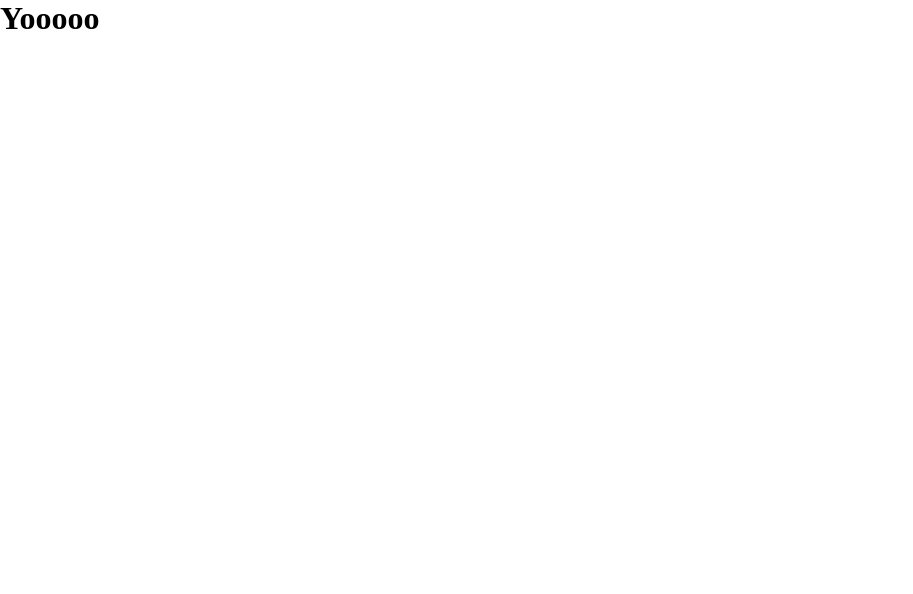
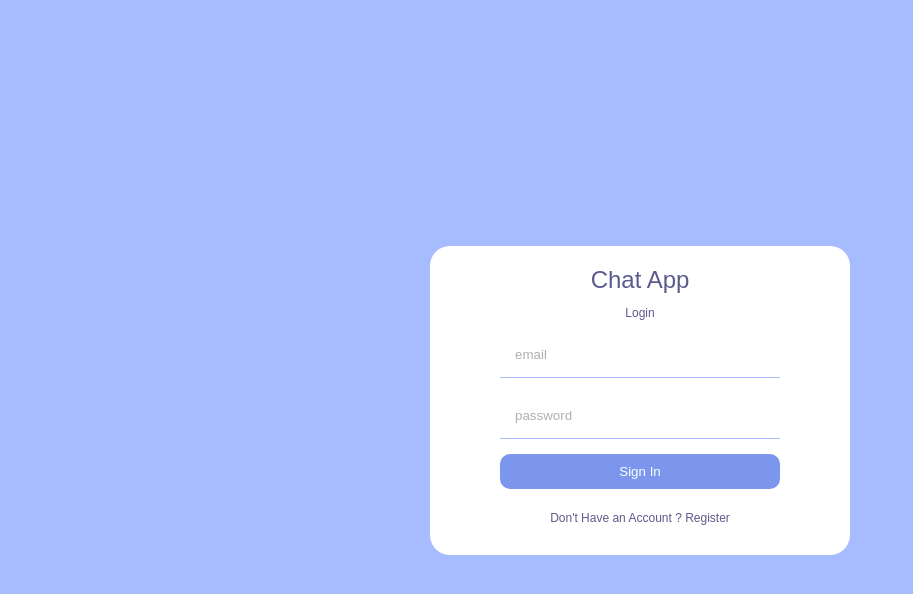
Before and after one commit to ayushdev351/chat-app, a React (Create React App) app: page / in a window 1280 px wide. Shown: the top 594 px of the page, without its empty margins (0-913 px from the left). Built offline with nearby package versions, Linux system fonts and the light colour scheme.

Commit message:
Login and Signup Page Done

```diff
--- a/package.json
+++ b/package.json
@@ -6,7 +6,8 @@
     "react": "^18.2.0",
     "react-dom": "^18.2.0",
     "react-router-dom": "6.4.4",
-    "react-scripts": "5.0.1"
+    "react-scripts": "5.0.1",
+    "sass": "^1.58.0"
   },
   "scripts": {
     "start": "react-scripts start",
--- a/src/App.css
+++ /dev/null
@@ -1,59 +0,0 @@
-*{
-  margin : 0;
-}
-
-#dark {
-  background-color: black;
-  color: white;
-  text-align: center;
-}
-
-#light {
-  background-color: white;
-  color: dark;
-  text-align: center;
-}
-
-#dark .page{
-  margin-top: 10px;
-  height: 95vh;
-  background-color: #000024;
-}
-
-#light .page{
-  margin-top: 10px;
-  height: 95vh;
-  background-color: pink;
-}
-
-.list {
-  background-color: aqua;
-  color: black;
-  padding: 10px;
-  margin: 10px;
-}
-
-.input {
-  font-size: 25px;
-  border: 4px aqua solid;
-  border-radius: 10px;
-}
-
-.btn{
-  margin-left: 10px;
-  font-size: 15px;
-  padding: 10px;
-  background-color: pink;
-  border-radius: 5px;
-  cursor: pointer;
-}
-
-#dark .btn {
-  background-color: pink;
-  color: black;
-}
-
-#light .btn{
-  background-color: #2a2a8d;
-  color: white;
-}
--- a/src/App.js
+++ b/src/App.js
@@ -1,8 +1,10 @@
-import "./App.css";
+import "./styles.scss";
+// import Register from "./pages/Register";
+import Login from "./pages/Login";
 
 function App() {
   return (
-    <h1>Yooooo</h1>
+    <Login/>
   );
 }
 
--- /dev/null
+++ b/src/pages/Login.js
@@ -0,0 +1,18 @@
+function Login() {
+    return(
+        <div className = "formContainer">
+            <div className = "formWrapper">
+                <span className = "logo">Chat App</span>
+                <span className = "title">Login</span>
+                <form>
+                    <input type = "email" placeholder = "email"/>
+                    <input type = "password" placeholder = "password"/>
+                    <button>Sign In</button>
+                </form>
+                <p>Don't Have an Account ? Register</p>
+            </div>
+        </div>
+    )
+}
+
+export default Login;
--- /dev/null
+++ b/src/pages/Register.js
@@ -0,0 +1,26 @@
+import Gallery from "../images/gallery.png"
+
+function Register() {
+    return(
+        <div className = "formContainer">
+            <div className = "formWrapper">
+                <span className = "logo">Chat App</span>
+                <span className = "title">Register</span>
+                <form>
+                    <input type = "text" placeholder = "display name"/>
+                    <input type = "email" placeholder = "email"/>
+                    <input type = "password" placeholder = "password"/>
+                    <input type = "file" id="avatar" style={{display : "none"}}/>
+                    <label htmlFor="avatar">
+                        <img src={Gallery} alt = "gallery-icon" width="40" height="40"/>
+                        <span>Add your avatar</span>
+                    </label>
+                    <button>Sign Up</button>
+                </form>
+                <p>Have an Account ? Login</p>
+            </div>
+        </div>
+    )
+}
+
+export default Register;
--- /dev/null
+++ b/src/styles.scss
@@ -0,0 +1,82 @@
+*{
+    margin : 0;
+}
+
+.formContainer{
+    font-family:Arial, Helvetica, sans-serif;
+    background-color: #a7bcff;
+    height: 100vh;
+    display: flex;
+    align-items: center;
+    justify-content: center;
+
+    .formWrapper{
+        background-color: white;
+        padding: 20px 70px;
+        display : flex;
+        flex-direction: column;
+        gap : 12px;
+        border-radius: 20px;
+        align-items: center;
+
+        .logo{
+            color: #5d5b8d;
+            font-size: 24px;
+        }
+
+        .title{
+            color : #5d5b8d;
+            font-size: 12px;
+        }
+
+        form{
+            display : flex;
+            flex-direction: column;
+            justify-content: center;
+            gap : 15px;
+
+            input{
+                padding: 15px;
+                width : 250px;
+                border : none;
+                border-bottom: 1px solid #a7bcff;
+
+                &::placeholder{
+                    color : rgb(175,175,175);
+                }
+            }
+
+            input:focus{
+                outline : none;
+            }
+
+            label{
+                display: flex;
+                align-items: center;
+                cursor: pointer;
+                gap: 10px;
+
+                span{
+                    font-size : 12px;
+                    font-weight: bold;
+                    color : rgb(150, 150, 150);
+                }
+            }
+
+            button{
+                padding: 10px;
+                background-color: #7b96ec;
+                color : white;
+                border : none;
+                cursor : pointer;
+                border-radius : 10px;
+            }
+        }
+
+        p{
+            margin: 10px;
+            color : #5d5b8d;
+            font-size: 12px;
+        }
+    }
+}
```
Also changed, not shown: src/images/gallery.png (added), src/pages/Home.js (added), 1 other file (tests, documents, lock files or other folders).
